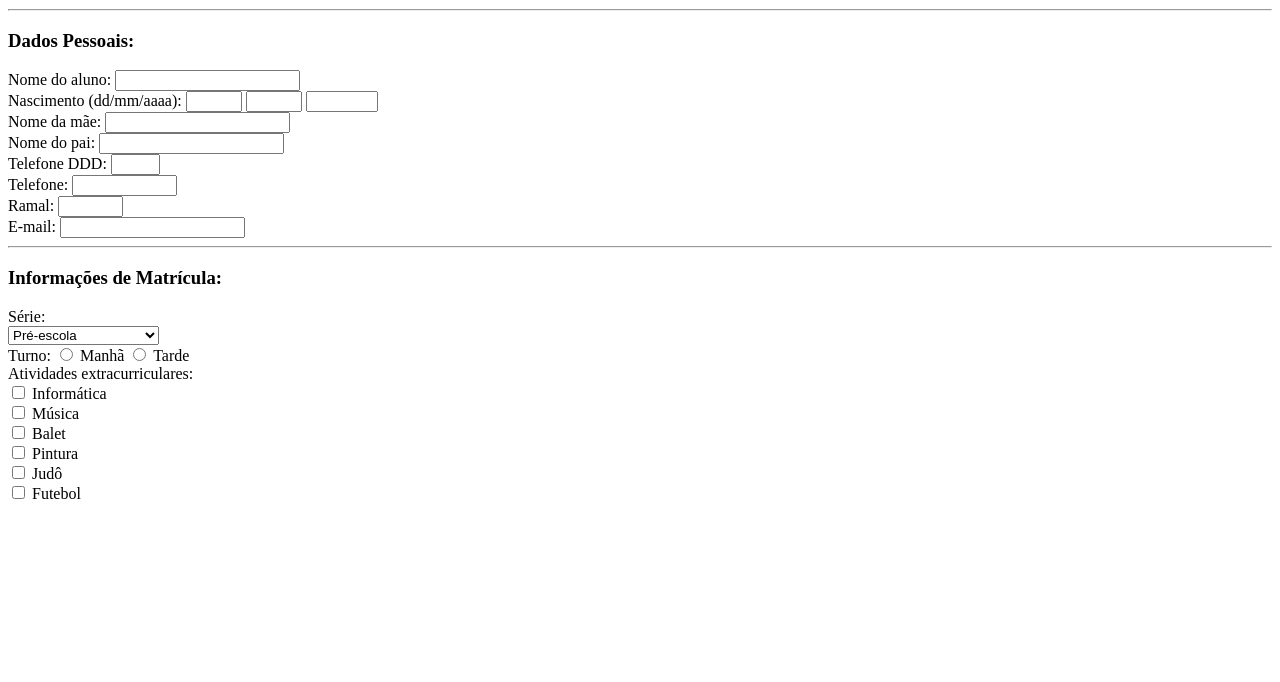
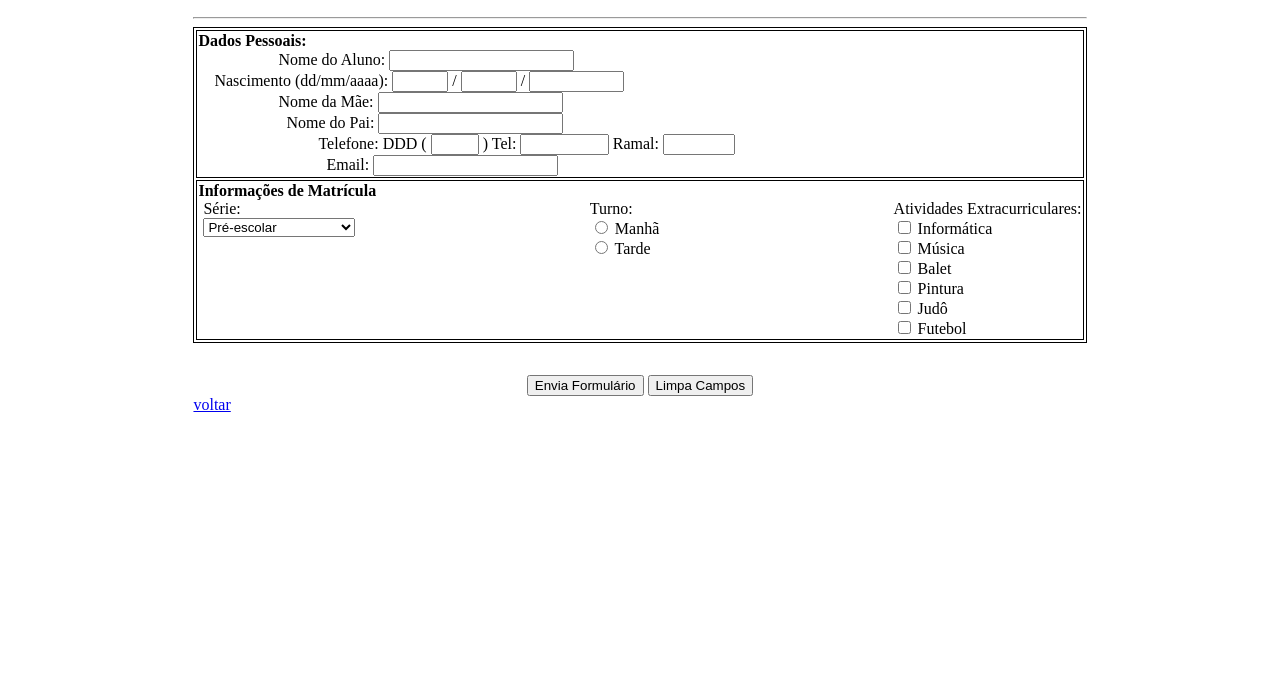
Before and after one commit to Davidxy9/atividade_lista1_n2, a plain HTML site: page formulario.html in a window 1280 px wide. Shown: the part 118-800 px from the top of the page. Drawn offline with Linux system fonts and the light colour scheme.

Commit message:
mudança em form

```diff
--- a/formulario.html
+++ b/formulario.html
@@ -1,82 +1,174 @@
 <!DOCTYPE html>
-<html lang="en">
+<html lang="pt-BR">
+  <head>
+    <meta charset="UTF-8" />
+    <meta http-equiv="X-UA-Compatible" content="IE=edge" />
+    <meta name="viewport" content="width=device-width, initial-scale=1.0" />
+    <title>Document</title>
+    <style>
 
-<head>
-  <meta charset="UTF-8">
-  <meta http-equiv="X-UA-Compatible" content="IE=edge">
-  <meta name="viewport" content="width=device-width, initial-scale=1.0">
-  <title>Formulário</title>
+      table,
+      th,
+      td {
+        border: 1px solid #000;
+      }
 
+      .alinharNomes {
+        margin-left: 5rem;
+      }
 
-</head>
+      .align {
+        text-align: center;
+      }
 
-<body>
-  <h1 align="center"><b>Escola Virtual</b></h1>
-  <h2 align="center">Formulário de Pré-Matrícula</h2>
-  <hr>
+      .footerForm {
+        display: flex;
+        justify-content: space-between;
+      }
+    </style>
+  </head>
+  <body style="display: flex; flex-direction: column; align-items: center">
+    <div class="card">
+      <h1 class="align">Escola Virtual</h1>
 
-  <h3>Dados Pessoais:</h3>
+      <h2 class="align">Formulário de Pré-Matrícula</h2>
+      <hr />
 
-  <label for="nome-aluno">Nome do aluno:</label>
-  <input type="text" id="nome-aluno" name="nome-aluno"><br>
+      <form>
+        <table>
+          <tbody>
+            <tr>
+              <td>
+                <span><b>Dados Pessoais:</b></span> <br />
 
-  <label for="nascimento">Nascimento (dd/mm/aaaa):</label>
-  <input type="number" id="dia-nascimento" name="dia-nascimento" min="1" max="31">
-  <input type="number" id="mes-nascimento" name="mes-nascimento" min="1" max="12">
-  <input type="number" id="ano-nascimento" name="ano-nascimento" min="1900" max="2023"><br>
+                <div class="alinharNomes">
+                  <label for="nome">Nome do Aluno:</label>
+                  <input type="text" id="nome" name="nome" /><br />
+                </div>
 
-  <label for="nome-mae">Nome da mãe:</label>
-  <input type="text" id="nome-mae" name="nome-mae"><br>
+                <div style="margin-left: 1em">
+                  <label for="nascimento">Nascimento (dd/mm/aaaa):</label>
+                  <input type="number" id="dia" name="dia" min="1" max="31" />
+                  <span class="separator">/</span>
+                  <input type="number" id="mes" name="mes" min="1" max="12" />
+                  <span class="separator">/</span>
+                  <input
+                    type="number"
+                    style="width: 10%"
+                    id="ano"
+                    name="ano"
+                    max="2023"
+                  /><br />
+                </div>
+                <div class="alinharNomes">
+                  <label for="nomedamae">Nome da Mãe:</label>
+                  <input type="text" id="nomedamae" name="nomedamae" /><br />
 
-  <label for="nome-pai">Nome do pai:</label>
-  <input type="text" id="nome-pai" name="nome-pai"><br>
+                  <label for="nomedopai" style="margin-left: 0.5rem;">Nome do Pai:</label>
+                  <input type="text" id="nomedopai" name="nomedopai" /><br />
+                </div>
 
+                <div class="alinharNomes">
+                  <label for="telefone" style="margin-left: 2.5rem;">Telefone:</label>
 
-  <label for="telefone">Telefone</label>
-  <label for="ddd">DDD:</label>
-  <input type="text" id="ddd" name="ddd" size="3" maxlength="3"><br>
+                  <span class="separator">DDD (</span>
+                  <input type="number" id="DDD" name="DDD" style="width: 5%" />
+                  <span class="separator">) Tel:</span>
+                  <input id="tel" name="tel" style="width: 10%" />
+                  <span class="separator">Ramal:</span>
+                  <input id="ramal" name="ramal" style="width: 8%" />
+                </div>
 
-  <label for="telefone">Telefone:</label>
-  <input type="text" id="telefone" name="telefone" size="10" maxlength="9"><br>
+                <div class="alinharNomes">
+                  <label for="email" style="margin-left: 3rem;">Email:</label>
+                  <input type="email" id="email" name="email" /><br />
+                </div>
+              </td>
+            </tr>
+            <tr>
+              <td>
+                <span><b>Informações de Matrícula </b></span>
+                <br />
 
-  <label for="ramal">Ramal:</label>
-  <input type="text" id="ramal" name="ramal" size="5" maxlength="5"><br>
+                <div class="footerForm">
+                  <div>
+                    <label for="serie" style="margin-left: 5px;">Série:</label> <br />
+                    <select id="serie" name="serie" style="margin-left: 5px;">
+                      <option value="pre-escolar">Pré-escolar</option>
+                      <option value="fundamental1">Fundamental 1° ao 5°</option>
+                      <option value="fundamental2">Fundamental 6° ao 9°</option>
+                      <option value="ensino-medio">Ensino Médio</option>
+                    </select>
+                  </div>
 
-  <label for="email">E-mail:</label>
-  <input type="email" id="email" name="email"><br>
+                  <div>
+                    <label>Turno:</label><br />
+                    <input type="radio" id="manha" name="turno" value="manha" />
+                    <label for="manha">Manhã</label><br />
+                    <input type="radio" id="tarde" name="turno" value="tarde" />
+                    <label for="tarde">Tarde</label><br />
+                  </div>
 
-  <hr>
+                  <div>
+                    <label>Atividades Extracurriculares:</label><br />
+                    <input
+                      type="checkbox"
+                      id="informatica"
+                      name="atividades"
+                      value="informatica"
+                    />
+                    <label for="informatica">Informática</label><br />
+                    <input
+                      type="checkbox"
+                      id="musica"
+                      name="atividades"
+                      value="musica"
+                    />
+                    <label for="musica">Música</label><br />
+                    <input
+                      type="checkbox"
+                      id="balet"
+                      name="atividades"
+                      value="balet"
+                    />
+                    <label for="balet">Balet</label><br />
+                    <input
+                      type="checkbox"
+                      id="pintura"
+                      name="atividades"
+                      value="pintura"
+                    />
+                    <label for="pintura">Pintura</label><br />
+                    <input
+                      type="checkbox"
+                      id="judo"
+                      name="atividades"
+                      value="judo"
+                    />
+                    <label for="judo">Judô</label><br />
+                    <input
+                      type="checkbox"
+                      id="futebol"
+                      name="atividades"
+                      value="futebol"
+                    />
+                    <label for="futebol">Futebol</label>
+                  </div>
+                </div>
+              </td>
+            </tr>
+          </tbody>
+        </table>
 
-  <h3>Informações de Matrícula:</h3>
-  <label for="serie">Série:</label><br>
-  <select id="serie" name="serie">
-    <option value="pre-escola">Pré-escola</option>
-    <option value="fundamenta-1a5">Fundamenta 1º ao 5º</option>
-    <option value="fundamental-6a9">Fundamental 6º ao 9º</option>
-    <option value="ensino-medio">Ensino Médio</option>
-  </select><br>
+        <div class="align" style="margin-top: 2em">
+          <button type="submit">Envia Formulário</button>
+          <button type="reset">Limpa Campos</button>
+        </div>
+      </form>
 
-  <label for="turno">Turno:</label>
-  <input type="radio" id="manha" name="turno" value="manha">
-  <label for="manha">Manhã</label>
-  <input type="radio" id="tarde" name="turno" value="tarde">
-  <label for="tarde">Tarde</label><br>
-
-  <label for="atividades-extracurriculares">Atividades extracurriculares:</label><br>
-  <input type="checkbox" id="informatica" name="atividades-extracurriculares" value="informatica">
-  <label for="informatica">Informática</label><br>
-  <input type="checkbox" id="musica" name="atividades-extracurriculares" value="musica">
-  <label for="musica">Música</label><br>
-  <input type="checkbox" id="balet" name="atividades-extracurriculares" value="balet">
-  <label for="balet">Balet</label><br>
-  <input type="checkbox" id="pintura" name="atividades-extracurriculares" value="pintura">
-  <label for="pintura">Pintura</label><br>
-  <input type="checkbox" id="judo" name="atividades-extracurriculares" value="judo">
-  <label for="judo">Judô</label><br>
-  <input type="checkbox" id="futebol" name="atividades-extracurriculares" value="futebol">
-  <label for="futebol">Futebol</label><br>
-
-
-</body>
-
+      <footer>
+        <a href="index.html">voltar</a>
+      </footer>
+    </div>
+  </body>
 </html>
```
